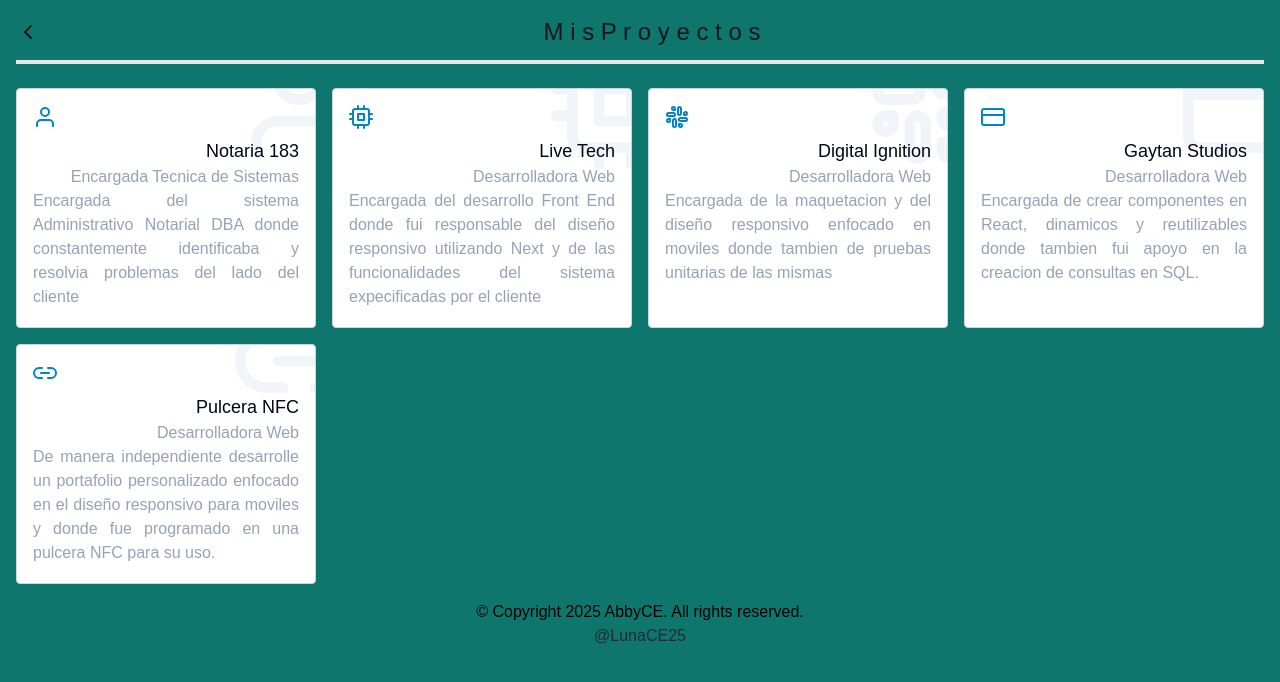
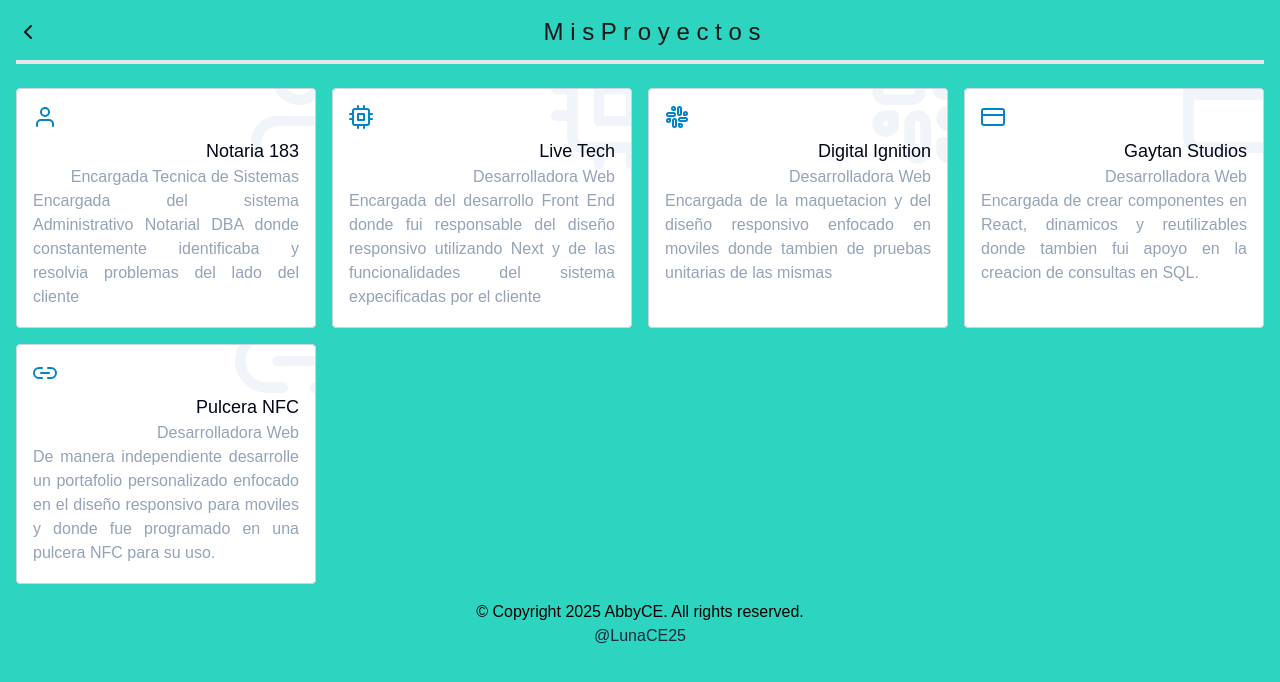
Before and after one commit to Abby25CE/portafolio, a Next.js app: page /Proyectos in a window 1280 px wide. Shown: the top 682 px of the page. Built offline with nearby package versions, Linux system fonts and the light colour scheme.

Commit message:
Update page.tsx

```diff
--- a/src/app/Proyectos/page.tsx
+++ b/src/app/Proyectos/page.tsx
@@ -4,7 +4,7 @@ import HoverDevCards from "@/Proyects/Index";
 
 export default function Home() {
   return (
-    <div className="bg-teal-700 w-full min-h-screen pb-12">
+    <div className="bg-teal-400 w-full min-h-screen pb-12">
       <HoverDevCards></HoverDevCards>
     </div>
   );
```
